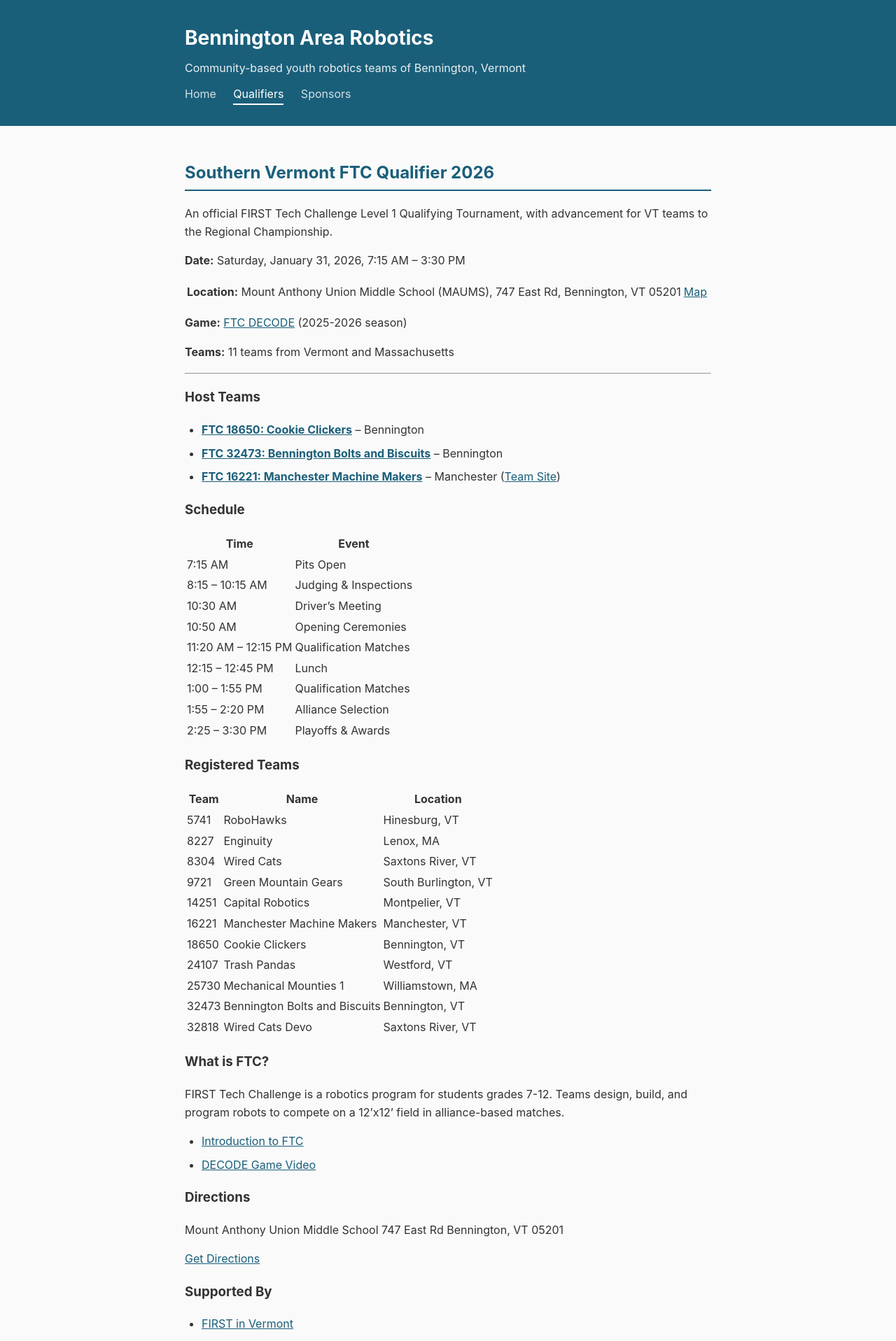
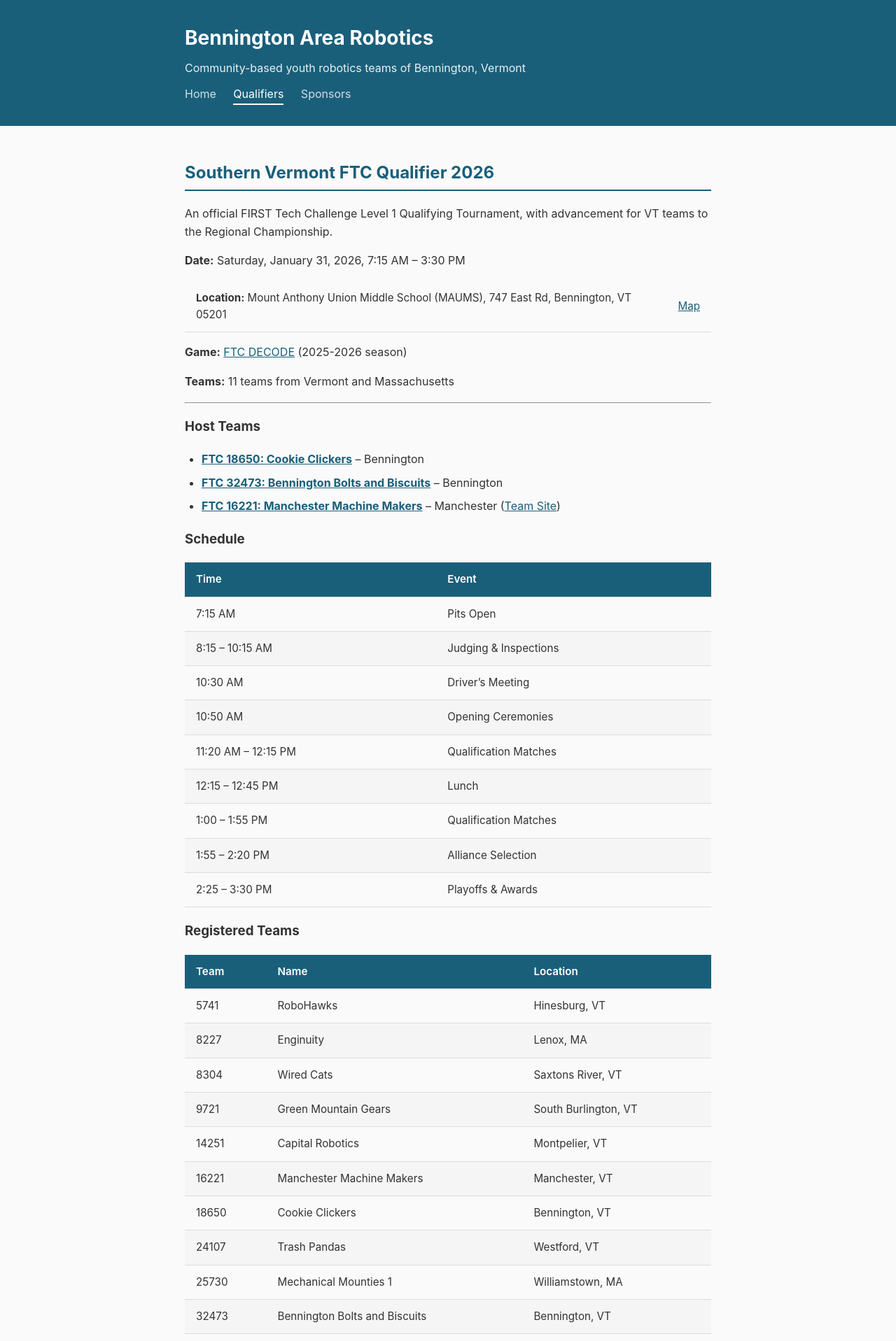
Before and after one commit to bennington-area-robotics/bennington-area-robotics.github.io, a Jekyll site: the page built from events/bennington-qualifier-2026.md, in a window 1280 px wide. Shown: the top 1917 px of the page at 70% size. Built offline with Jekyll 4.4.1, drawn with Linux system fonts in a browser that asks for light colours.

Commit message:
now with table styling

```diff
--- a/_layouts/default.html
+++ b/_layouts/default.html
@@ -98,6 +98,33 @@
       color: white;
       border-bottom-color: white;
     }
+    /* Table styling */
+    table {
+      width: 100%;
+      border-collapse: collapse;
+      margin: 1rem 0;
+      font-size: 0.95rem;
+    }
+    th, td {
+      padding: 0.75rem 1rem;
+      text-align: left;
+      border-bottom: 1px solid #ddd;
+    }
+    th {
+      background: var(--primary);
+      color: white;
+      font-weight: 600;
+    }
+    tr:nth-child(even) {
+      background: #f5f5f5;
+    }
+    tr:hover {
+      background: #e8f4f8;
+    }
+    /* Keep header row from changing on hover */
+    thead tr:hover {
+      background: var(--primary);
+    }
   </style>
 </head>
 <body>
```
